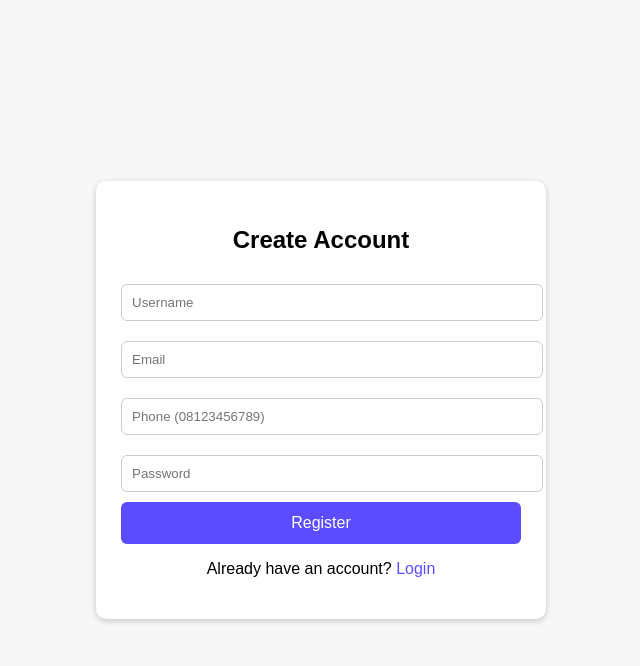
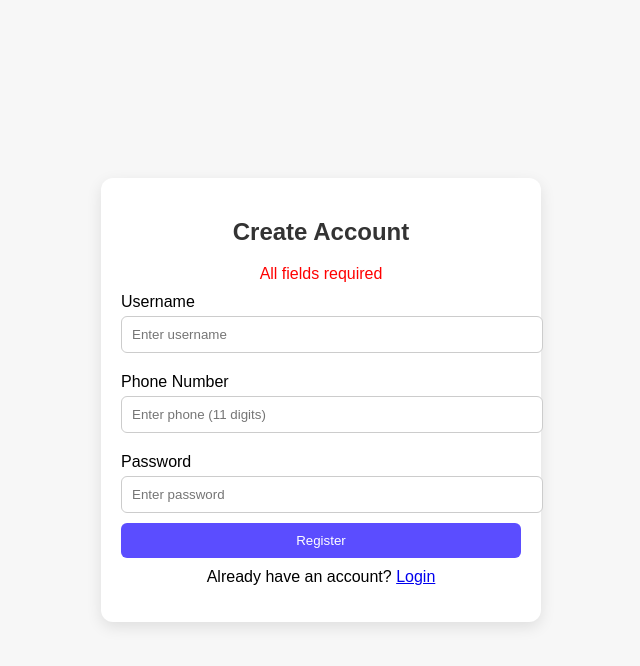
Before and after one commit to Ezehebubechidubem/Payme, a plain HTML site: page paymeregister.html in a window 1280 px wide. Both pictures are taken after a click on the button "Register". Shown: the whole page, without its empty margins (319-959 px from the left). Drawn offline with Linux system fonts and the light colour scheme.

Commit message:
Update paymeregister.html

```diff
--- a/paymeregister.html
+++ b/paymeregister.html
@@ -3,41 +3,55 @@
 <head>
 <meta charset="UTF-8">
 <meta name="viewport" content="width=device-width, initial-scale=1.0">
-<title>PayMe Register</title>
+<title>Register - PayMe</title>
 <style>
 body{font-family:Arial,sans-serif;background:#f7f7f7;display:flex;justify-content:center;align-items:center;height:100vh;margin:0;}
-.container{background:white;padding:25px;border-radius:10px;width:100%;max-width:400px;box-shadow:0 2px 6px rgba(0,0,0,0.2);}
-h2{text-align:center;margin-bottom:20px;}
-input{width:100%;padding:10px;margin:10px 0;border:1px solid #ccc;border-radius:6px;}
-button{width:100%;padding:12px;background:#5b4dff;color:white;border:none;border-radius:6px;cursor:pointer;font-size:16px;}
-button:hover{background:#4332e0;}
-p{text-align:center;} a{color:#5b4dff;text-decoration:none;}
+.container{background:#fff;padding:20px;border-radius:12px;box-shadow:0 5px 15px rgba(0,0,0,0.1);width:90%;max-width:400px;}
+h2{text-align:center;color:#333;}
+label{display:block;margin:10px 0 5px;}
+input{width:100%;padding:10px;margin-bottom:10px;border-radius:6px;border:1px solid #ccc;}
+button{width:100%;padding:10px;background:#5b4dff;color:#fff;border:none;border-radius:6px;cursor:pointer;}
+#error{color:red;text-align:center;margin-bottom:10px;}
 </style>
 </head>
 <body>
 <div class="container">
 <h2>Create Account</h2>
-<input type="text" id="username" placeholder="Username">
-<input type="email" id="email" placeholder="Email">
-<input type="tel" id="phone" placeholder="Phone (08123456789)">
-<input type="password" id="password" placeholder="Password">
-<button onclick="register()">Register</button>
-<p>Already have an account? <a href="login.html">Login</a></p>
+<div id="error"></div>
+<label>Username</label>
+<input type="text" id="username" placeholder="Enter username">
+<label>Phone Number</label>
+<input type="text" id="phone" placeholder="Enter phone (11 digits)">
+<label>Password</label>
+<input type="password" id="password" placeholder="Enter password">
+<button id="registerBtn">Register</button>
+<p style="text-align:center;margin-top:10px;">Already have an account? <a href="paymelogin.html">Login</a></p>
 </div>
+
 <script>
-async function register(){
-const username=document.getElementById('username').value.trim();
-const email=document.getElementById('email').value.trim();
-const phone=document.getElementById('phone').value.trim();
-const password=document.getElementById('password').value.trim();
-if(!username||!email||!phone||!password)return alert("All fields required");
-try{
-const res=await fetch("http://127.0.0.1:5000/register",{method:"POST",headers:{"Content-Type":"application/json"},body:JSON.stringify({username,email,phone,password})});
-const data=await res.json();
-alert(data.message);
-if(res.ok){localStorage.setItem("userId",data.user.id);window.location.href="index.html";}
-}catch(err){alert("Server error");console.error(err);}
-}
+document.getElementById('registerBtn').addEventListener('click', async ()=>{
+  const username = document.getElementById('username').value.trim();
+  const phone = document.getElementById('phone').value.trim();
+  const password = document.getElementById('password').value.trim();
+  const errorDiv = document.getElementById('error');
+  errorDiv.innerText='';
+
+  if(!username || !phone || !password){ errorDiv.innerText='All fields required'; return; }
+  if(!/^\d{11}$/.test(phone)){ errorDiv.innerText='Phone must be 11 digits'; return; }
+
+  try{
+    const res = await fetch('https://payme-6.onrender.com/register',{
+      method:'POST',
+      headers:{'Content-Type':'application/json'},
+      body:JSON.stringify({username, phone, password})
+    });
+    const data = await res.json();
+    if(res.ok){
+      alert(data.message);
+      window.location.href='paymelogin.html';
+    } else { errorDiv.innerText=data.message; }
+  } catch(err){ errorDiv.innerText='Network error'; }
+});
 </script>
 </body>
 </html>
```
